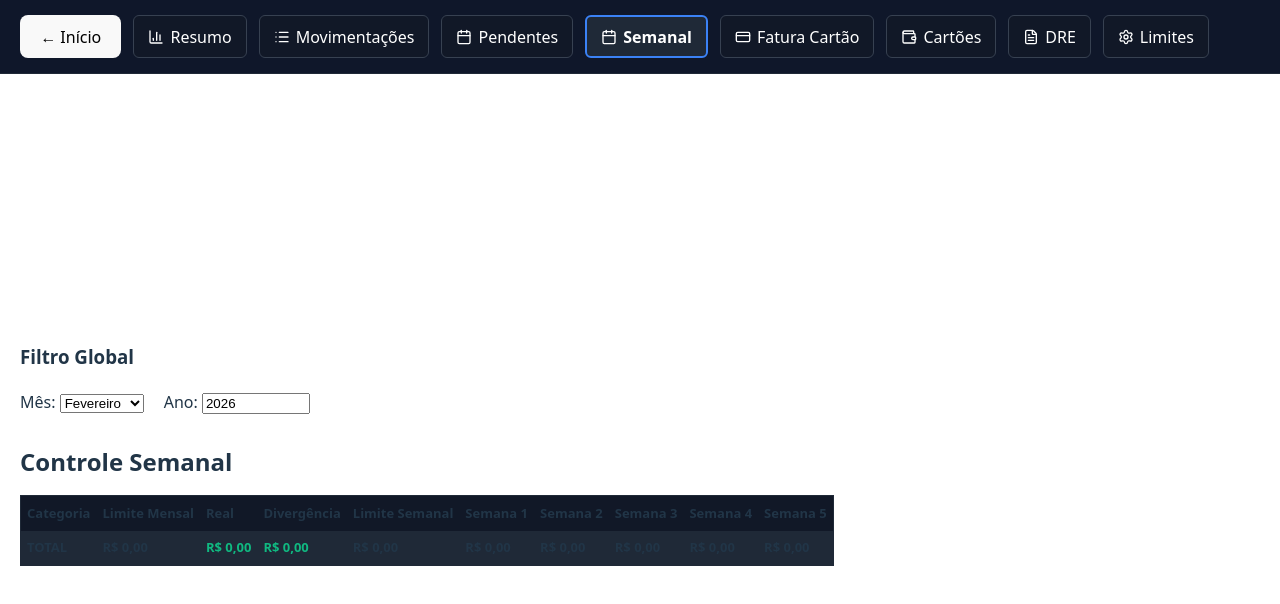
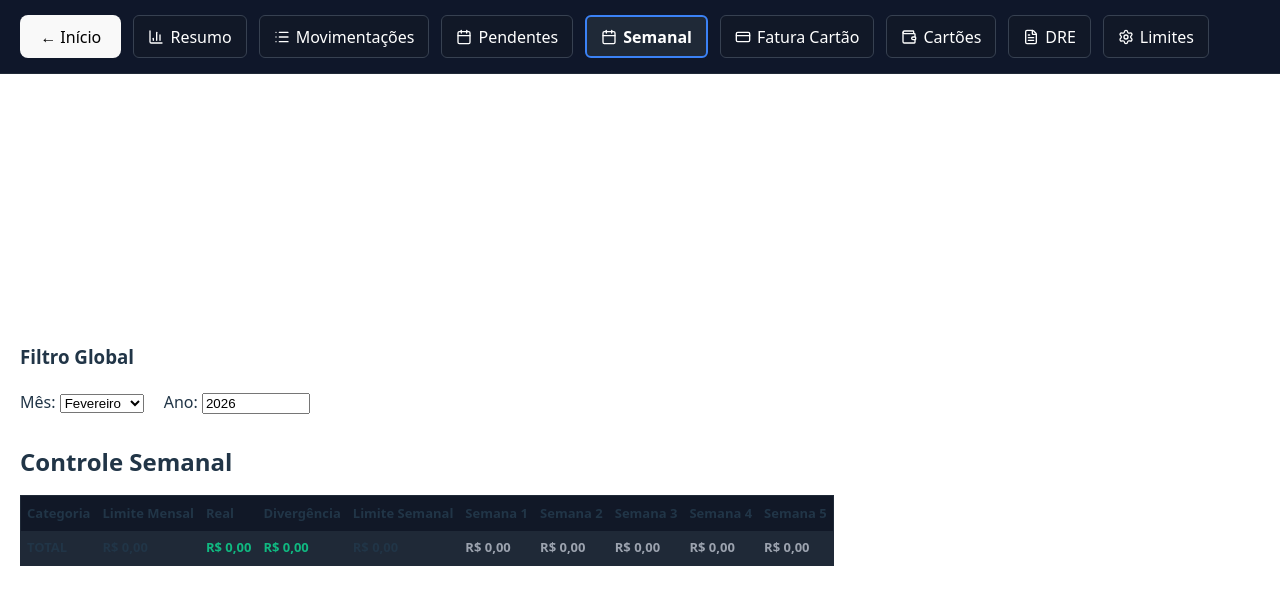
Before and after one commit to marcosabernardo-lgtm/my-finance-hub, a React (Vite) app: page / in a window 1280 px wide. Both pictures are taken after a click on the button "Semanal". Shown: the top 604 px of the page. Built offline with nearby package versions, Linux system fonts and the light colour scheme.

Commit message:
alterar cor

```diff
--- a/src/components/ControleSemanal.tsx
+++ b/src/components/ControleSemanal.tsx
@@ -141,12 +141,23 @@ export default function ControleSemanal({ controleData }: Props) {
 
                     const valor = item.semanas[semana];
 
+                    const passouDoLimite = valor > item.limiteSemanal;
+
+                    let cor = "#10B981"; // verde
+
+                    if (valor === 0) {
+                      cor = "#9CA3AF"; // cinza claro
+                    } else if (passouDoLimite) {
+                      cor = "#EF4444"; // vermelho
+                    }
+
                     return (
                       <td
                         key={semana}
                         style={{
                           ...td,
-                          color: valor > 0 ? "#EF4444" : "inherit",
+                          color: cor,
+                          fontWeight: 600,
                         }}
                       >
                         {formatarMoeda(valor)}
```
